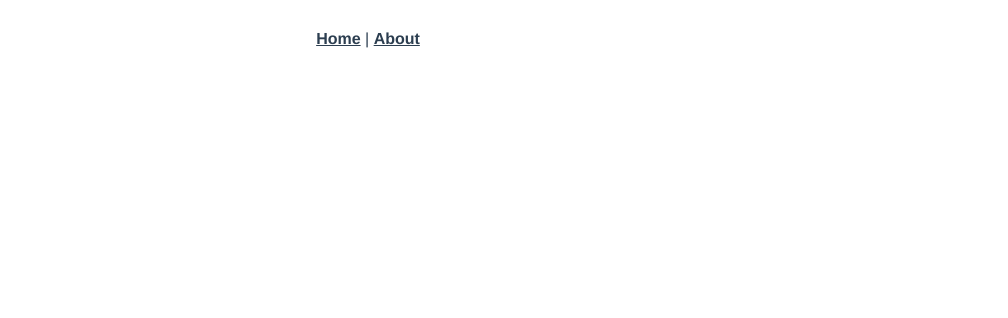
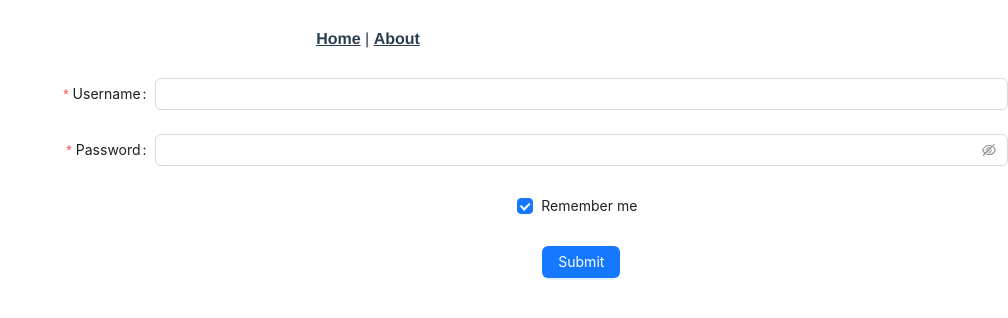
Before and after one commit to Gopolarbears/-12306, a Vue app in the folder web/: page /login in a window 1280 px wide. Before the commit this address had no page. Shown: the top 318 px of the page, without its empty margins (272-1280 px from the left). Built offline with nearby package versions, Linux system fonts and the light colour scheme.

Commit message:
5.6 增加longin路由及页面

```diff
--- a/web/package.json
+++ b/web/package.json
@@ -38,7 +38,9 @@
     "parserOptions": {
       "parser": "@babel/eslint-parser"
     },
-    "rules": {}
+    "rules": {
+      "vue/multi-word-component-names": "off"
+    }
   },
   "browserslist": [
     "> 1%",
--- /dev/null
+++ b/web/src/views/loginView.vue
@@ -0,0 +1,63 @@
+<template>
+  <a-form
+      :model="formState"
+      name="basic"
+      :label-col="{ span: 8 }"
+      :wrapper-col="{ span: 16 }"
+      autocomplete="off"
+      @finish="onFinish"
+      @finishFailed="onFinishFailed"
+  >
+    <a-form-item
+        label="Username"
+        name="username"
+        :rules="[{ required: true, message: 'Please input your username!' }]"
+    >
+      <a-input v-model:value="formState.username" />
+    </a-form-item>
+
+    <a-form-item
+        label="Password"
+        name="password"
+        :rules="[{ required: true, message: 'Please input your password!' }]"
+    >
+      <a-input-password v-model:value="formState.password" />
+    </a-form-item>
+
+    <a-form-item name="remember" :wrapper-col="{ offset: 8, span: 16 }">
+      <a-checkbox v-model:checked="formState.remember">Remember me</a-checkbox>
+    </a-form-item>
+
+    <a-form-item :wrapper-col="{ offset: 8, span: 16 }">
+      <a-button type="primary" html-type="submit">Submit</a-button>
+    </a-form-item>
+  </a-form>
+</template>
+
+<script>
+import { defineComponent, reactive } from 'vue';
+export default defineComponent({
+  setup() {
+    const formState = reactive({
+      username: '',
+      password: '',
+      remember: true,
+    });
+    const onFinish = values => {
+      console.log('Success:', values);
+    };
+    const onFinishFailed = errorInfo => {
+      console.log('Failed:', errorInfo);
+    };
+    return {
+      formState,
+      onFinish,
+      onFinishFailed,
+    };
+  },
+});
+</script>
+
+<style>
+
+</style>
```
Also changed, not shown: web/src/router/index.js (+4 -3 lines).
